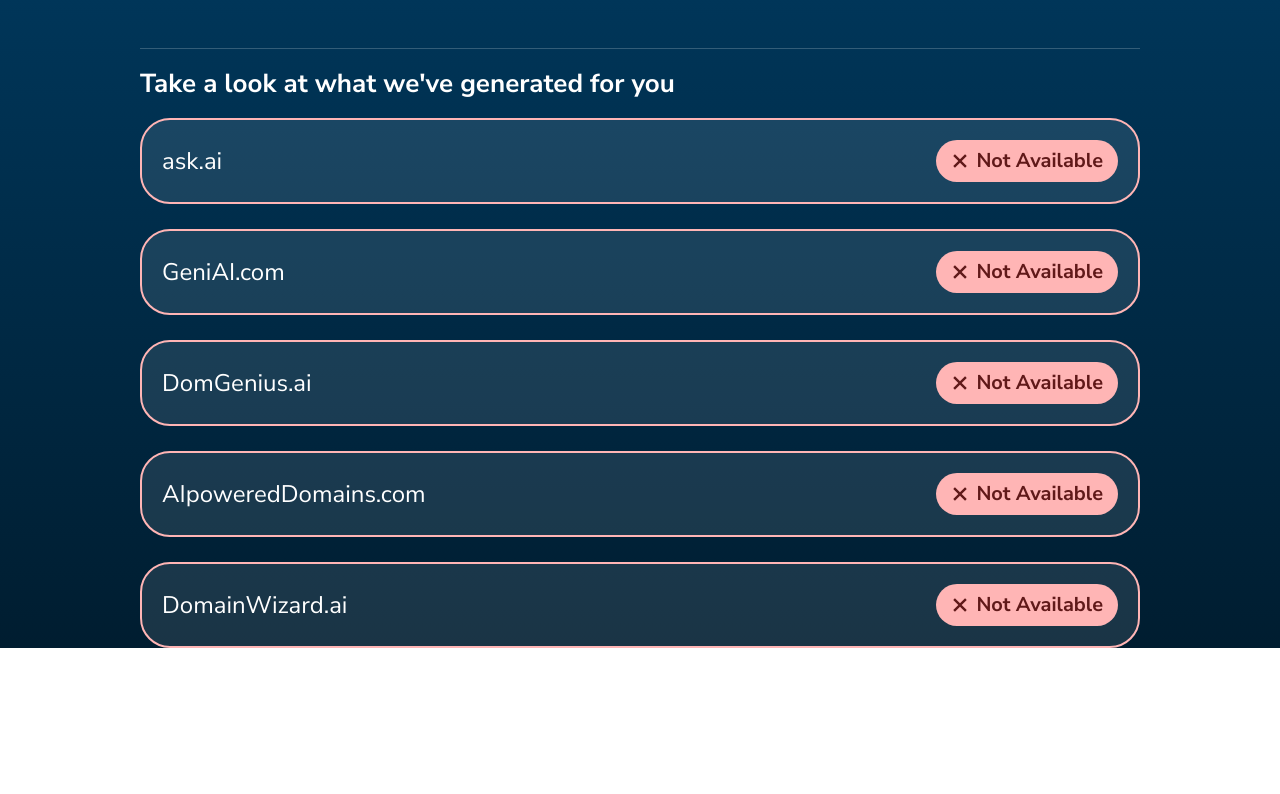
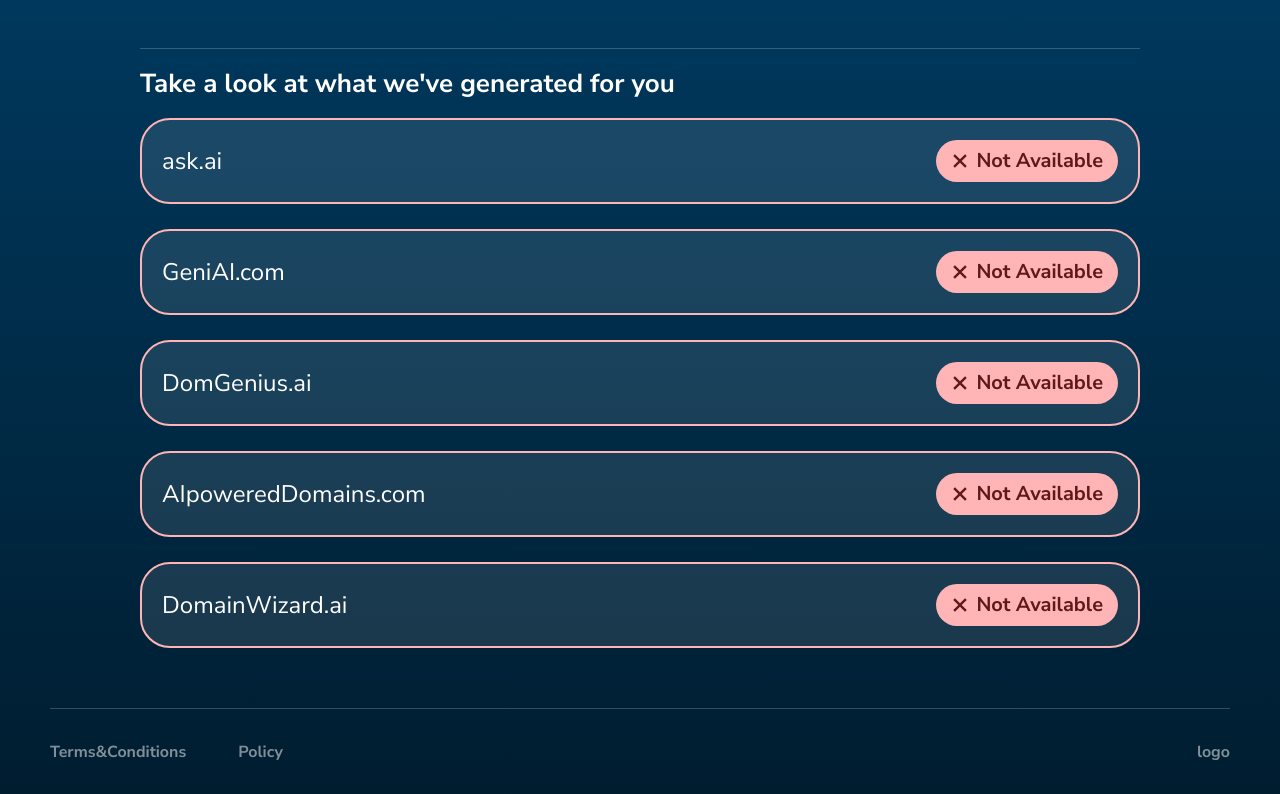
Before and after one commit to domainslab/client, a React (Vite) app: page / in a window 1280 px wide. Shown: the part 585-1379 px from the top of the page. Before the commit the page ends 1233 px from the top, so only its background shows below. Built offline with nearby package versions, Linux system fonts and the light colour scheme; no server answers.

Commit message:
Add Footer

```diff
--- a/src/pages/Home/Home.tsx
+++ b/src/pages/Home/Home.tsx
@@ -1,4 +1,5 @@
 import Header from 'pages/components/Header';
+import Footer from 'pages/components/Footer';
 
 import Heading from './components/Heading';
 import Search from './components/Search';
@@ -22,6 +23,7 @@ const HomePage: React.FC = () => {
           <DomainList domains={domains} />
         </div>
       </div>
+      <Footer />
     </div>
   );
 };
--- /dev/null
+++ b/src/pages/components/Footer/Footer.tsx
@@ -0,0 +1,21 @@
+import Separator from "components/Separator/Separator";
+
+// TODO: add dot betweem list items
+const Footer: React.FC = () => (
+  <footer className="mt-[60px] px-[20px] sm:px-[40px] md:px-[50px]">
+    <Separator />
+    <div className="py-[30px] flex justify-between text-base items-center opacity-50 font-bold">
+      <div>
+        <ul className="list-none flex flex-row space-x-[52px] cursor-pointer">
+          <li><a>Terms&Conditions</a></li>
+          <li><a>Policy</a></li>
+        </ul>
+      </div>
+      <div>
+        logo
+      </div>
+    </div>
+  </footer>
+);
+
+export default Footer;
--- /dev/null
+++ b/src/pages/components/Footer/index.ts
@@ -0,0 +1 @@
+export { default } from './Footer'
```
